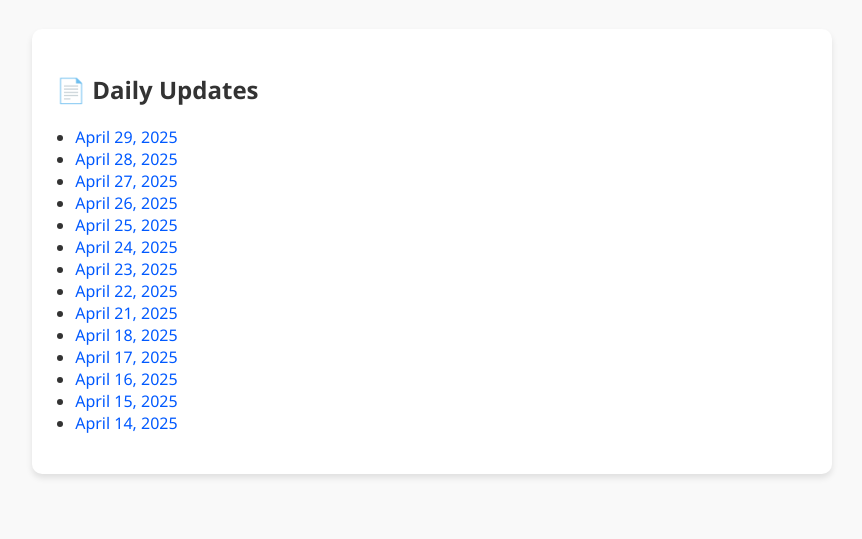
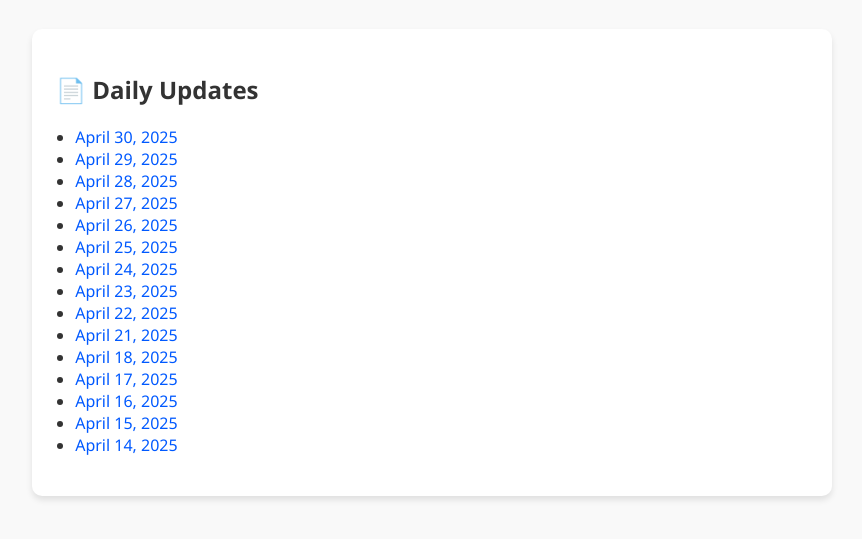
Before and after one commit to weiaiwayne/lampminer-storymachine, a plain HTML site: page index.html in a window 1280 px wide. Shown: the part 143-682 px from the top of the page, without its empty margins (208-1070 px from the left). Drawn offline with Linux system fonts and the light colour scheme.

Commit message:
Update index.html with new summaries

```diff
--- a/index.html
+++ b/index.html
@@ -43,6 +43,7 @@
     <div class="card">
       <h2>📄 Daily Updates</h2>
       <ul>
+        <li><a href="docs/gemini_storyland_analysis_20250430.md" target="_blank">April 30, 2025</a></li>
         <li><a href="docs/gemini_storyland_analysis_20250429.md" target="_blank">April 29, 2025</a></li>
         <li><a href="docs/gemini_storyland_analysis_20250428.md" target="_blank">April 28, 2025</a></li>
         <li><a href="docs/gemini_storyland_analysis_20250427.md" target="_blank">April 27, 2025</a></li>
```
